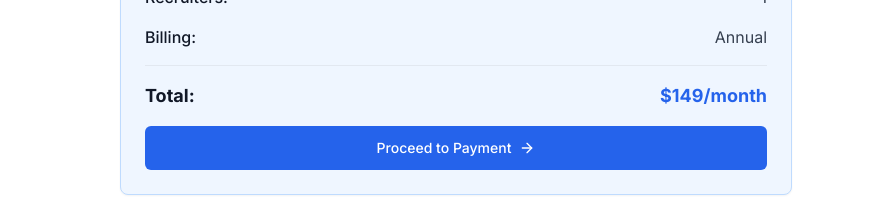
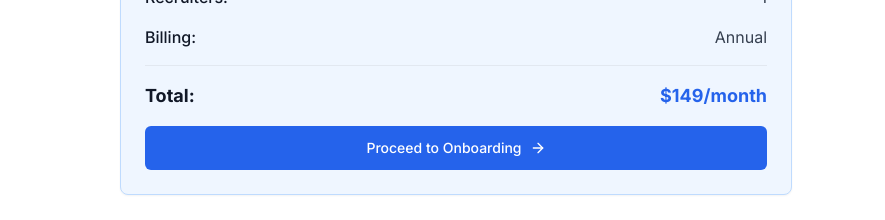
Before and after one commit to davidmetawork/quinton-ai, a Next.js app: page /signup in a window 1280 px wide. Shown: the part 1280-1500 px from the top of the page, without its empty margins (184-1069 px from the left). Built offline with nearby package versions, Linux system fonts and the light colour scheme.

Commit message:
Update signup page button text from 'Proceed to Payment' to 'Proceed to Onboarding'

```diff
--- a/app/signup/page.tsx
+++ b/app/signup/page.tsx
@@ -362,7 +362,7 @@ export default function SignupPage() {
                           className="w-full bg-blue-600 hover:bg-blue-700 text-white mt-6"
                           size="lg"
                         >
-                          {plan.id === 'enterprise' ? 'Contact Sales' : 'Proceed to Payment'}
+                          {plan.id === 'enterprise' ? 'Contact Sales' : 'Proceed to Onboarding'}
                           <ArrowRight className="w-4 h-4 ml-2" />
                         </Button>
                       </div>
```
